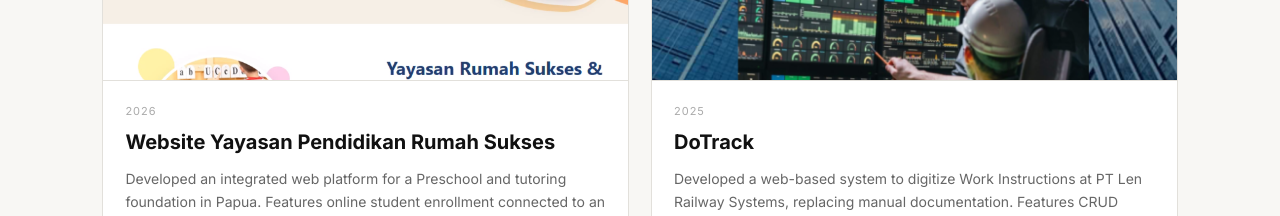
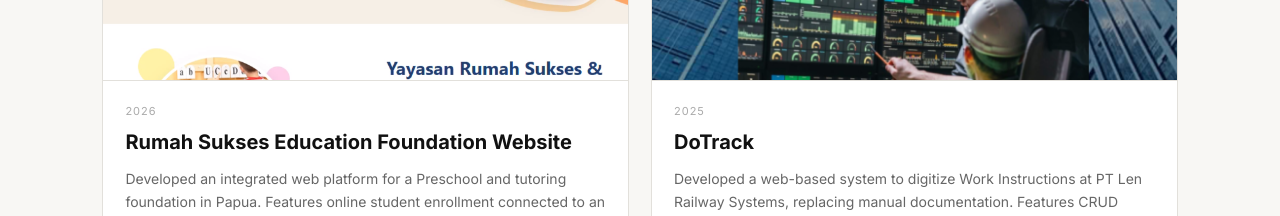
Before and after one commit to naabilaaaz17/portfolio_nabila, a React app: page / in a window 1280 px wide. Shown: the part 2480-2696 px from the top of the page. Built offline with nearby package versions, Linux system fonts and the light colour scheme; the HTML template or start-up script is replaced by a standard one; a web font is replaced by a local one.

Commit message:
update projects

```diff
--- a/src/components/projects.jsx
+++ b/src/components/projects.jsx
@@ -11,7 +11,7 @@
 const projects = [
   {
     year: "2026",
-    title: "Website Yayasan Pendidikan Rumah Sukses",
+    title: "Rumah Sukses Education Foundation Website",
     description: "Developed an integrated web platform for a Preschool and tutoring foundation in Papua. Features online student enrollment connected to an admin dashboard with CSV export, automated email/WhatsApp notifications, Google Maps integration, and a fully responsive design.",
     images: [rumahSuksesImg, rumahSuksesImg2],
     tech: ["React", "Node.js", "MongoDB"],
```
